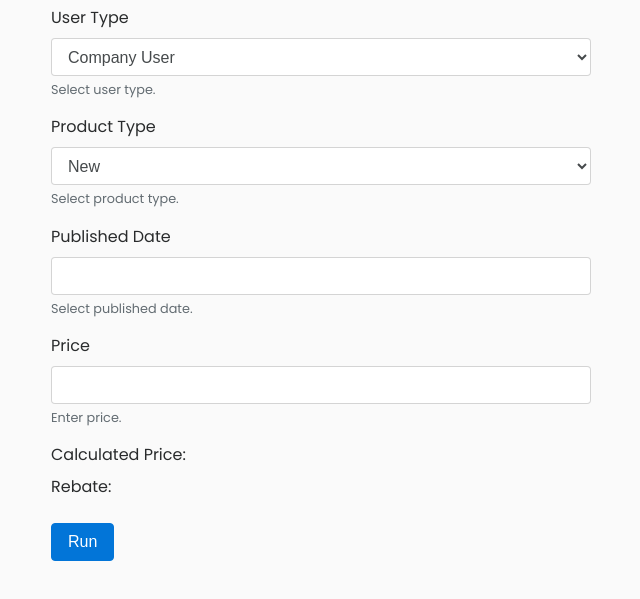
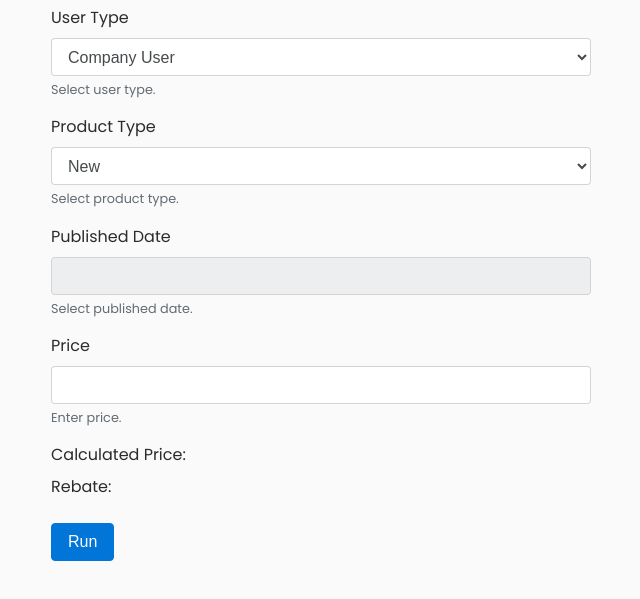
Before and after one commit to iloveyii/price_calculator, a website built with webpack: page web/index.html in a window 1280 px wide. Shown: the part 95-694 px from the top of the page, without its empty margins (319-959 px from the left). Built offline with nearby package versions, Linux system fonts and the light colour scheme.

Commit message:
Read only dt picker

```diff
--- a/web/index.html
+++ b/web/index.html
@@ -48,7 +48,7 @@
 
                 <div class="form-group">
                     <label for="publishedDate">Published Date</label>
-                    <input type="text" id="publishedDate" class="form-control"/>
+                    <input type="text" id="publishedDate" readonly="true" class="form-control"/>
                     <small id="publishedDateHelp" class="form-text text-muted">Select published date.</small>
                 </div>
 
```
